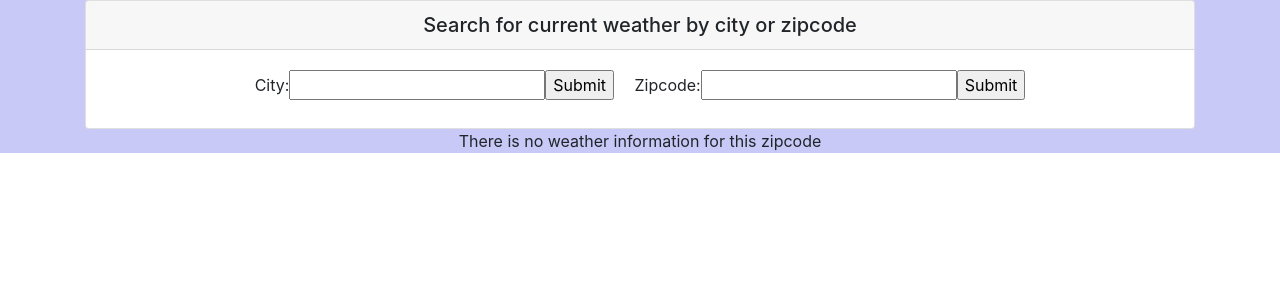
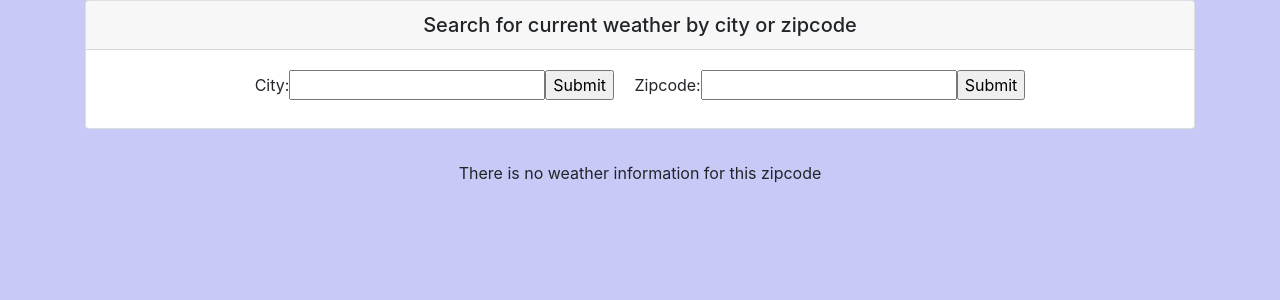
Before and after one commit to Scott47/mintbean-weatherapp, a React (Create React App) app: page / in a window 1280 px wide. Shown: the top 300 px of the page. Built offline with nearby package versions, Linux system fonts and the light colour scheme; no server answers.

Commit message:
fixed background height

```diff
--- a/src/components/OpenWeather.css
+++ b/src/components/OpenWeather.css
@@ -7,6 +7,9 @@
     justify-content: left;
     text-align: left;
 } */
+.container {
+    padding-bottom: 2em;
+}
 .card-header1 {
     background-color: rgb(127, 197, 255);
     vertical-align: middle;
@@ -15,7 +18,7 @@
 }
 #background {
     background-color: rgb(201, 201, 247);
-    height: 100%;
+    height: 100vh;
 }
 /* .thead-sunrise {
     display: flex;
```
